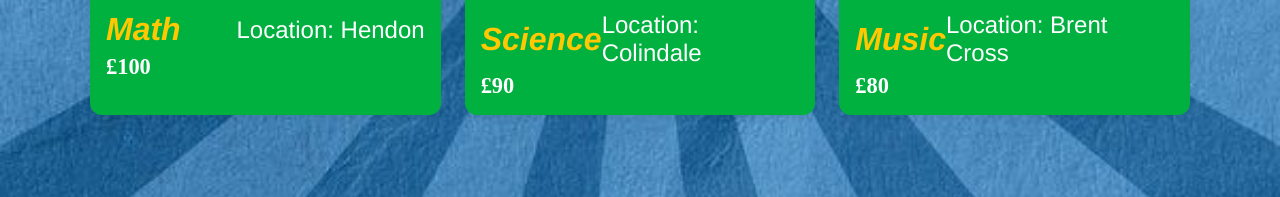
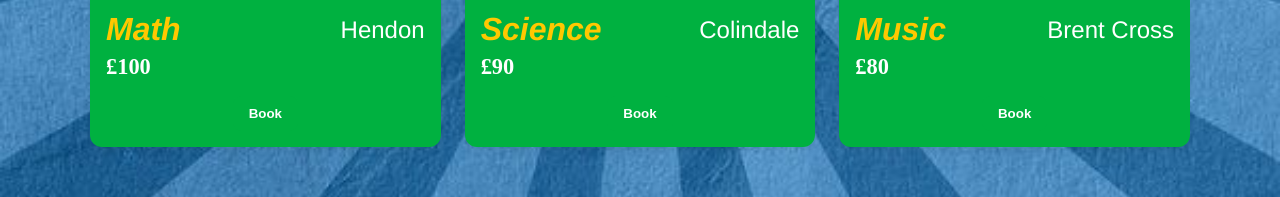
Before and after one commit to Mohamed200215/M00951483, a plain HTML site: page index.html in a window 1280 px wide. Shown: the part 576-773 px from the top of the page. Drawn offline with nearby package versions, Linux system fonts and the light colour scheme.

Commit message:
Added Book button to each lesson card with basic click action

```diff
--- a/app.js
+++ b/app.js
@@ -1,28 +1,19 @@
-/*
-  app.js
-  This is the JavaScript file that controls how Vue works on the page.
-  It stores the data for each lesson (like subject, location, price, image)
-  and connects that data to the HTML automatically.
-*/
-
-// Pull the createApp function from Vue (used to make a Vue app)
 const { createApp } = Vue;
 
-// Create the Vue app
 createApp({
-  // Data section: holds all variables and lesson info
   data() {
     return {
-      siteName: "After School Classes", // Website title shown at the top
-
-      // Array of lessons shown as boxes
+      siteName: "After School Classes",
       lessons: [
-        // Each object below is one lesson box
-        { id: 1, subject: "Math", location: "Location: Hendon", price: 100, image: "images/math.jpg" },
-        { id: 2, subject: "Science", location: "Location: Colindale", price: 90, image: "images/science.jpg" },
-        { id: 3, subject: "Music", location: "Location: Brent Cross", price: 80, image: "images/music.jpg" }
+        { id: 1, subject: "Math", location: "Hendon", price: 100, image: "images/math.jpg" },
+        { id: 2, subject: "Science", location: "Colindale", price: 90, image: "images/science.jpg" },
+        { id: 3, subject: "Music", location: "Brent Cross", price: 80, image: "images/music.jpg" }
       ]
     };
+  },
+  methods: {
+    book(lesson) {
+      alert(`Booked: ${lesson.subject} in ${lesson.location} (£${lesson.price})`);
+    }
   }
-  // Mounts the Vue app to the <div id="app"> in index.html
 }).mount("#app");
--- a/index.html
+++ b/index.html
@@ -38,14 +38,17 @@
         </div>
 
         <!-- Text details below the image -->
-        <div class="card-body">
-          <h3 class="card-title">{{ lesson.subject }}</h3> <!-- Lesson subject -->
-          <p class="meta">{{ lesson.location }}</p>        <!-- Lesson location -->
-          <div class="price">£{{ lesson.price }}</div>     <!-- Lesson price -->
-        </div>
-      </li>
-    </ul>
+<div class="card-body">
+  <h3 class="card-title">{{ lesson.subject }}</h3>
+  <p class="meta">{{ lesson.location }}</p>
+  <div class="price">£{{ lesson.price }}</div>
+
+  <!-- Button row (full width, centered) -->
+  <div class="card-actions">
+    <button class="btn" @click="book(lesson)">Book</button>
   </div>
+</div>
+
 
   <!-- Connects Vue logic and data from app.js -->
   <script src="app.js"></script>
--- a/style.css
+++ b/style.css
@@ -105,3 +105,25 @@ body {
   background-position: center;  /* center it */
   background-repeat: no-repeat; /* stop repeating */
 }
+
+/* Full-width row for actions, centered */
+.card-actions {
+  grid-column: 1 / -1;        /* span both columns */
+  margin-top: 10px;
+  display: flex;
+  justify-content: center;     /* center the button */
+}
+
+/* Simple primary button */
+.btn {
+  padding: 10px 16px;
+  border: none;
+  border-radius: 8px;
+  background: #00b140;         /* TMNT green */
+  color: #fff;
+  font-weight: 700;
+  cursor: pointer;
+  transition: transform .08s ease, opacity .15s ease;
+}
+.btn:hover { opacity: 0.9; }
+.btn:active { transform: scale(0.98); }
```
